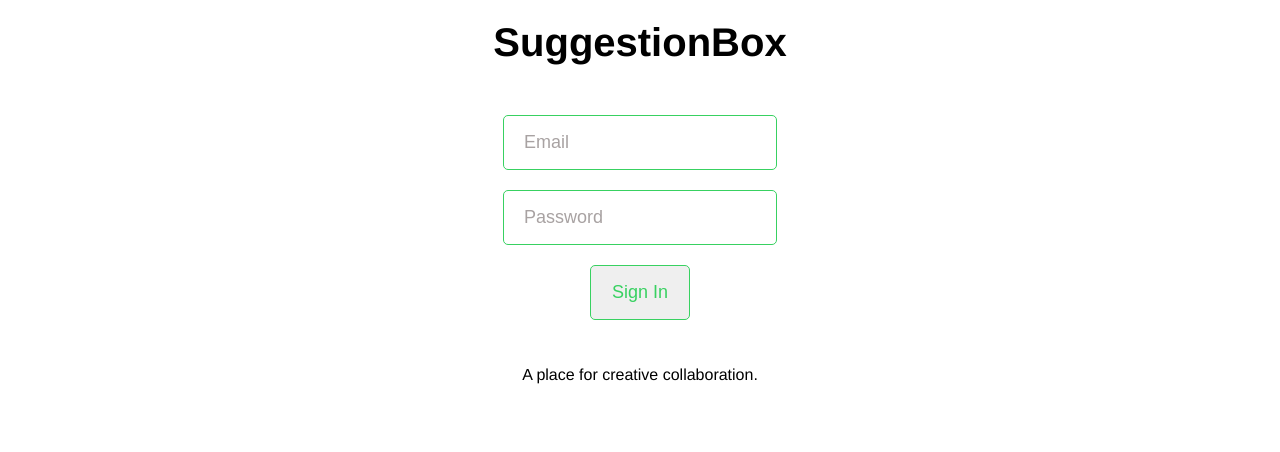
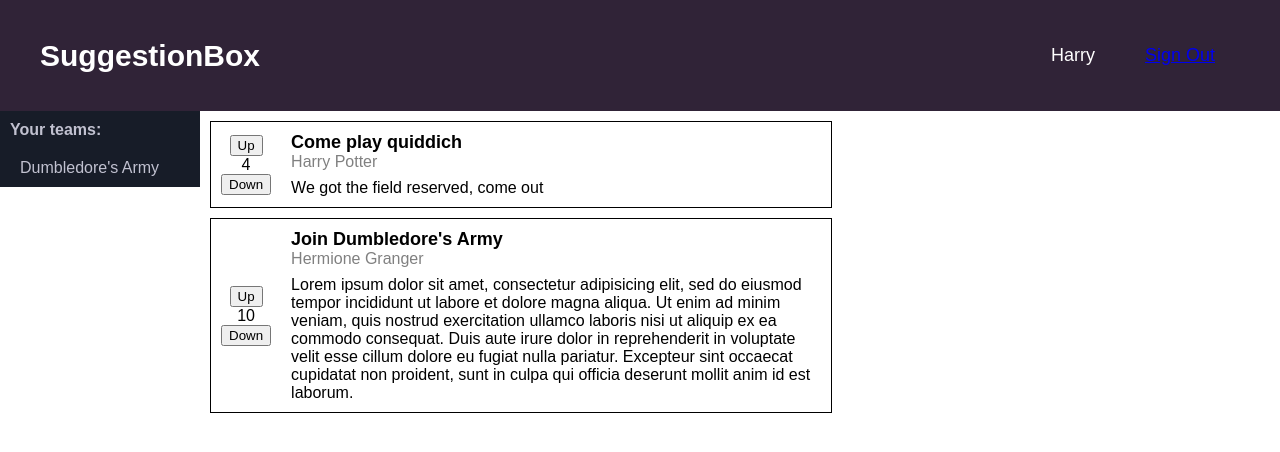
Before and after one commit to riley-worthington/suggestion-box, a React (Create React App) app in the folder frontend/: page / in a window 1280 px wide. Shown: the top 452 px of the page. Built offline with nearby package versions, Linux system fonts and the light colour scheme.

Commit message:
Add routing and authentication through redux

```diff
--- a/frontend/src/App.js
+++ b/frontend/src/App.js
@@ -1,16 +1,17 @@
 import React, { Component } from 'react';
 import Home from './Home/Home';
-// import {
-//   BrowserRouter as Router,
-//   Route,
-//   Link,
-//   Redirect,
-//   withRouter
-// } from "react-router-dom";
-
-import SignIn from './SignIn/SignIn';
+import {
+  Router,
+  Route,
+  Link,
+  Redirect,
+  withRouter
+} from "react-router-dom";
+import PrivateRoute from './Auth/PrivateRoute';
+import SignIn from './Auth/SignIn';
 import './App.css';
 import { users } from './fakeDatabase';
+import history from './helpers/history';
 
 // const sample_user = {
 //   firstname: 'Riley',
@@ -80,29 +81,18 @@ class App extends Component {
     })
   }
 
-  onRouteChange = (route) => {
-		if (route === 'signout') {
-			this.setState(initialState);
-		} else if (route === 'home') {
-			this.setState({isSignedIn: true});
-		}
-		this.setState({ route: route });
-	}
-
   renderSwitch(route) {
 		switch(route) {
 			case 'signin':
 				return (
 					<SignIn
             loadUser={this.loadUser}
-            onRouteChange={this.onRouteChange}
           />
 				);
 			case 'signout':
 				return (
 					<SignIn
             loadUser={this.loadUser}
-            onRouteChange={this.onRouteChange}
           />
 				);
 			case 'home':
@@ -111,7 +101,6 @@ class App extends Component {
 					<Home
             user={users[1]}
             isSignedIn={this.state.isSignedIn}
-            onRouteChange={this.onRouteChange}
           />
 				);
 			case 'register':
@@ -125,11 +114,21 @@ class App extends Component {
 		}
 	}
 
+  // render() {
+  //   return (
+  //     <div className="App">
+  //       {this.renderSwitch(this.state.route)}
+  //     </div>
+  //   );
+  // }
   render() {
     return (
-      <div className="App">
-        {this.renderSwitch(this.state.route)}
-      </div>
+      <Router history={history}>
+        <div>
+          <PrivateRoute exact path='/' component={Home} />
+          <Route path='/signin' component={SignIn} />
+        </div>
+      </Router>
     );
   }
 }
--- /dev/null
+++ b/frontend/src/Auth/PrivateRoute.js
@@ -0,0 +1,20 @@
+import React from 'react';
+import { Route, Redirect } from 'react-router-dom';
+
+// When implementing actual sign in, use localStorage.getItem('user')
+// instead of true
+const PrivateRoute = ({ component: Component, ...rest }) => (
+  <Route {...rest} render={props =>
+      true ? (
+        <Component {...props} />
+      ) : (
+        <Redirect to={{
+            pathname: "/login",
+            state: { from: props.location }
+          }}
+        />
+      )}
+  />
+);
+
+export default PrivateRoute;
--- a/frontend/src/SignIn/SignIn.js
+++ b/frontend/src/Auth/SignIn.js
@@ -1,5 +1,24 @@
 import React, { Component } from 'react';
+import { connect } from 'react-redux';
 import './SignIn.css';
+import history from '../helpers/history';
+import { signin, signout } from './actions';
+
+
+const mapDispatchToProps = dispatch => {
+  return {
+    onSubmitSignIn: (username, password) => dispatch(signin(username, password))
+  }
+}
+
+// const mapStateToProps = state => {
+//   return {
+//     searchfield: state.searchRobots.searchfield,
+//     robots: state.requestRobots.robots,
+//     isPending: state.requestRobots.isPending,
+//     error: state.requestRobots.error
+//   }
+// }
 
 class SignIn extends Component {
   constructor(props) {
@@ -18,17 +37,16 @@ class SignIn extends Component {
     this.setState({signInPassword: event.target.value});
   }
 
-  onSubmitSignIn = () => {
-    let email = this.state.signInEmail;
-    let password = this.state.signInPassword;
-    console.log(email, password);
-    this.props.onRouteChange('home');
+  handleKeyUp = (event) => {
+    event.preventDefault();
+    if(event.key !== "Enter") return;
+    this.handleSubmit(); // Things you want to do.
   }
 
-  handleKeyUp = (event) => {
-    if(event.key !== "Enter") return;
-    this.onSubmitSignIn(); // Things you want to do.
-    event.preventDefault();
+  handleSubmit = () => {
+    const { signInEmail, signInPassword } = this.state;
+    const { onSubmitSignIn } = this.props;
+    onSubmitSignIn(signInEmail, signInPassword);
   }
 
   render() {
@@ -58,7 +76,7 @@ class SignIn extends Component {
             className="signin-button"
             type="button"
             name="signin"
-            onClick={this.onSubmitSignIn}>
+            onClick={this.handleSubmit}>
               Sign In
           </button>
         </div>
@@ -70,4 +88,4 @@ class SignIn extends Component {
   }
 }
 
-export default SignIn;
+export default connect(null, mapDispatchToProps)(SignIn);
--- /dev/null
+++ b/frontend/src/Auth/actions.js
@@ -0,0 +1,41 @@
+import history from '../helpers/history';
+import { users } from '../fakeDatabase';
+
+const sample_user = users[1];
+
+export const signin = (username, password) => dispatch => {
+  console.log('logging in');
+  console.log('username: ', username, 'password: ', password);
+
+  // Make API call here
+
+  history.push('/');
+  dispatch(success(sample_user));
+
+  const request = (user) => {
+      return {
+        type: 'SIGNIN_REQUEST',
+        payload: user
+      }
+    }
+  function success(user) {
+    return {
+      type: 'SIGNIN_SUCCESS',
+      payload: user
+    }
+  }
+  const failure = (error) => {
+    return {
+      type: 'SIGNIN_FAILURE',
+      payload: error
+    }
+  }
+}
+
+export const signout = () => {
+  console.log('signing out');
+  history.push('/signin')
+  return {
+    type: 'SIGNOUT'
+  };
+}
--- a/frontend/src/SignIn/reducer.js
+++ b/frontend/src/Auth/reducers.js
@@ -8,21 +8,21 @@ const initialState = {
 export const loadUser = (state=initialState, action={}) => {
   const { type, payload } = action;
   switch (type) {
-    case SIGNIN_SUCCESS:
+    case 'SIGNIN_SUCCESS':
       return {
         ...state,
         isAuthenticated: true,
         invalid: false,
         currentUser: payload.user
       };
-    case SIGNIN_FAIL:
+    case 'SIGNIN_FAILURE':
       return {
         ...state,
         isAuthenticated: false,
         invalid: true,
         currentUser: null
       };
-    case SIGNOUT_SUCCESS:
+    case 'SIGNOUT':
       return {
         ...state,
         isAuthenticated: false,
--- a/frontend/src/Home/Home.js
+++ b/frontend/src/Home/Home.js
@@ -5,7 +5,7 @@ import PostFeed from './Feed/PostFeed';
 // import Post from './Feed/Post';
 import './Home.css';
 
-// import { teams } from '../fakeDatabase';
+import { users } from '../fakeDatabase';
 
 class Home extends Component {
 
@@ -21,12 +21,13 @@ class Home extends Component {
   }
 
   render() {
-    const { user, onRouteChange, isSignedIn } = this.props
+    const { isSignedIn } = this.props;
+    const user = users[1];
     console.log(this.state.user, isSignedIn);
 
     return (
       <div className='home-container'>
-        <TopNav onRouteChange={onRouteChange} user={user}/>
+        <TopNav user={user}/>
         <main>
           <SideBar teamIds={user.teams}/>
           <PostFeed teamId={user.teams[0]} />
--- a/frontend/src/SignIn/constants.js
+++ /dev/null
@@ -1,3 +0,0 @@
-export const SIGNIN_SUCCESS = 'SIGNIN_SUCCESS';
-export const SIGNIN_FAIL = 'SIGNIN_FAIL';
-export const SIGNOUT_SUCCESS = 'SIGNOUT_SUCCESS';
--- /dev/null
+++ b/frontend/src/helpers/history.js
@@ -0,0 +1,5 @@
+import { createBrowserHistory } from 'history';
+
+const history = createBrowserHistory();
+
+export default history;
--- a/frontend/src/home/TopNav/TopNav.css
+++ b/frontend/src/home/TopNav/TopNav.css
@@ -24,7 +24,7 @@
   font-size: 18px;
 }
 
-.logout-button {
+.signout-button {
   width: 100px;
   color: #ffffff;
   cursor: pointer;
@@ -34,7 +34,7 @@
   background: transparent;
 }
 
-.logout-button:hover {
+.signout-button:hover {
   color: lightgrey;
   border-color: lightgrey;
 }
--- a/frontend/src/home/TopNav/TopNav.js
+++ b/frontend/src/home/TopNav/TopNav.js
@@ -1,7 +1,8 @@
 import React from 'react';
+import { Link } from 'react-router-dom';
 import './TopNav.css';
 
-const TopNav = ({ onRouteChange, user }) => {
+const TopNav = ({ user }) => {
   return (
     <header className='nav-header'>
       <div className='site-title'>
@@ -11,7 +12,7 @@ const TopNav = ({ onRouteChange, user }) => {
         <div className='dropdown'>
           {user.firstname}
         </div>
-        <button className='logout-button' onClick={() => onRouteChange('signin')}>Log Out</button>
+        <Link to='/signin'>Sign Out</Link>
       </nav>
     </header>
   )
--- a/frontend/src/index.js
+++ b/frontend/src/index.js
@@ -1,13 +1,25 @@
 import React from 'react';
 import ReactDOM from 'react-dom';
 import { BrowserRouter as Router } from "react-router-dom";
+import { Provider } from 'react-redux';
+import { createStore, applyMiddleware, combineReducers } from 'redux';
+import { createLogger } from 'redux-logger';
+import thunkMiddleware from 'redux-thunk';
+
 import './index.css';
 import App from './App';
 import registerServiceWorker from './registerServiceWorker';
+import { loadUser } from './Auth/reducers';
+
+const logger = createLogger();
+const rootReducer = combineReducers({ loadUser })
+
+// apply logger middleware
+const store = createStore(rootReducer, applyMiddleware(thunkMiddleware));
 
 ReactDOM.render(
-  <Router>
+  <Provider store={store} >
     <App />
-  </Router>
+  </Provider>
   , document.getElementById('root'));
 registerServiceWorker();
```
Also changed, not shown: frontend/src/Auth/SignIn.css (renamed from frontend/src/SignIn/SignIn.css), 1 other file (tests, documents, lock files or other folders).
